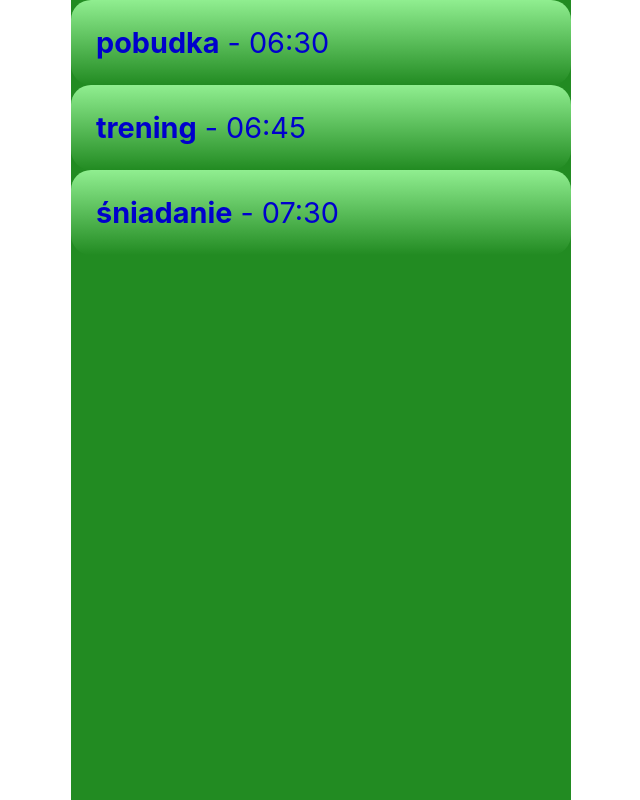
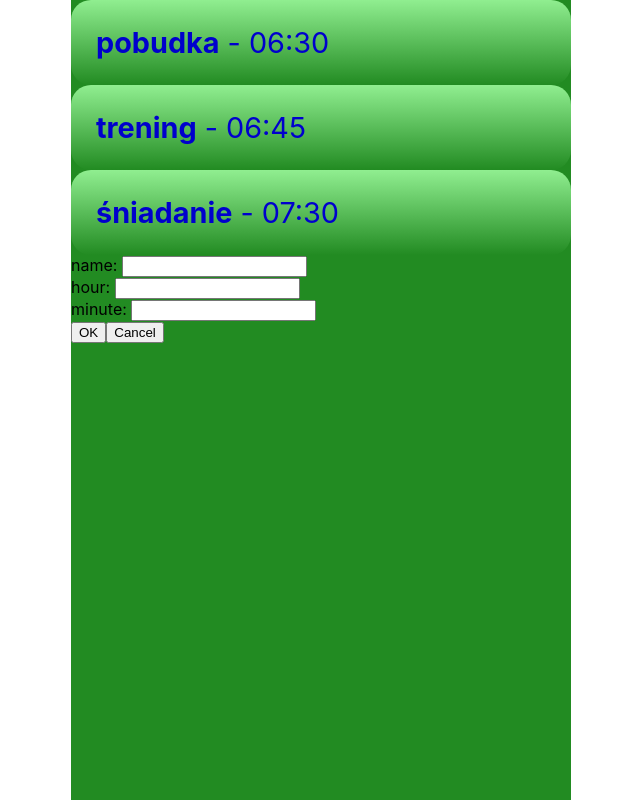
Before and after one commit to RobertSajdak/React_Planner_Notebook, a React (Create React App) app in the folder react-planner/: page / in a window 1280 px wide. Shown: the whole page, without its empty margins (319-959 px from the left). Built offline with nearby package versions, Linux system fonts and the light colour scheme; data requests are answered from the project's data file.

Commit message:
#8 Dodano komponenty edycji wydarzenia.

```diff
--- a/react-planner/src/App.jsx
+++ b/react-planner/src/App.jsx
@@ -2,6 +2,22 @@ import React, {Component} from "react";
 
 import "./App.css";
 import Countdown from "./Countdown.jsx";
+import EditEvent from "./EditEvent.jsx";
+
+// JSON Server & Fetch.
+// W katalogu, gdzie jest plik db.json, wykonujemy następujące polecenie: json-server --watch db.json
+// Pobranie wszystkich danych z bazy i wyświetlenie ich w konsoli:
+const API = "http://localhost:3000";
+
+fetch(`${API}/db`)
+    .then(response => response.json())
+    .then(data => {
+        console.log(data);
+    })
+    .catch(error => {
+        console.log(error);
+    });
+
 
 class App extends Component { // Wywołanie komponentu stanu.
     constructor() {
@@ -17,8 +33,13 @@ class App extends Component { // Wywołanie komponentu stanu.
     render() { // Generowanie komponentu na podstawie stanu.
         const events = this.state.events.map(el => {
             return <Countdown key={el.id} name={el.name} time={el.time}/>
-        })
-        return <div className="app">{events}</div>
+        });
+        return (
+            <div className="app">
+                {events}
+                <EditEvent />
+            </div>
+        );
     }
 }
 
--- a/react-planner/src/Countdown.jsx
+++ b/react-planner/src/Countdown.jsx
@@ -10,8 +10,8 @@ const Countdown = props => (
 );
 
 Countdown.propTypes = {
-    name: PropTypes.string,
-    time: PropTypes.string
+    name: PropTypes.string.isRequired,
+    time: PropTypes.string.isRequired
 };
 
 export default Countdown;
--- /dev/null
+++ b/react-planner/src/EditEvent.jsx
@@ -0,0 +1,25 @@
+import React from "react";
+
+// Dodanie komponentów edycji wydarzenia:
+const EditEvent = () => {
+    return (
+        <div className="edit-event">
+            <div className="edit-event__input-group">
+                <label htmlFor="name">name: </label>
+                <input type="text" id="name" name="name"/>
+            </div>
+            <div className="edit-event__input-group">
+                <label htmlFor="hour">hour: </label>
+                <input type="tel" id="hour" name="hour"/>
+            </div>
+            <div className="edit-event__input-group">
+                <label htmlFor="minute">minute: </label>
+                <input type="tel" id="minute" name="minute"/>
+            </div>
+            <button>OK</button>
+            <button>Cancel</button>
+        </div>
+    );
+};
+
+export default EditEvent;
--- /dev/null
+++ b/react-planner/src/db.json
@@ -0,0 +1,19 @@
+{
+  "countdown": [
+    {
+      "id": 0,
+      "name": "pobudka",
+      "time": "06:30"
+    },
+    {
+      "id": 1,
+      "name": "trening",
+      "time": "06:45"
+    },
+    {
+      "id": 2,
+      "name": "śniadanie",
+      "time": "07:30"
+    }
+  ]
+}
```
